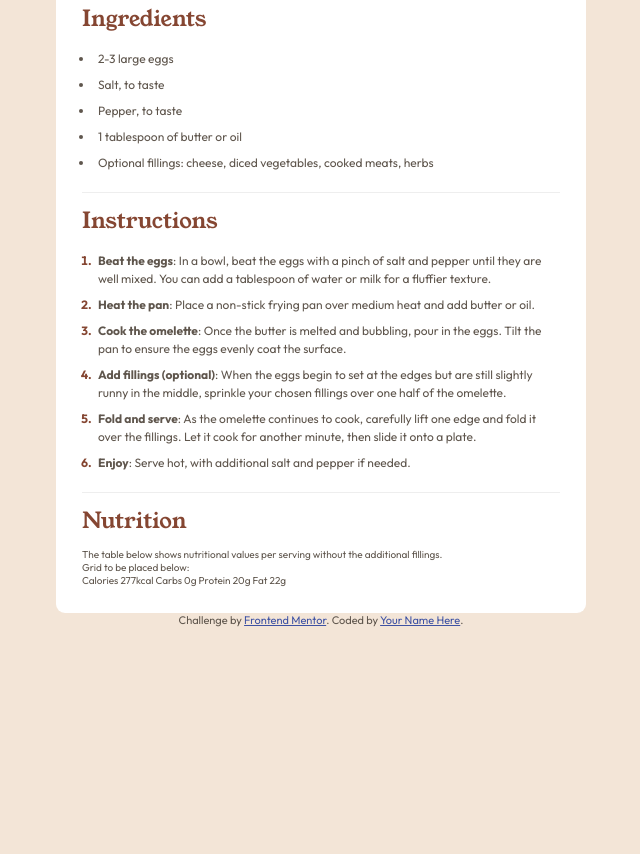
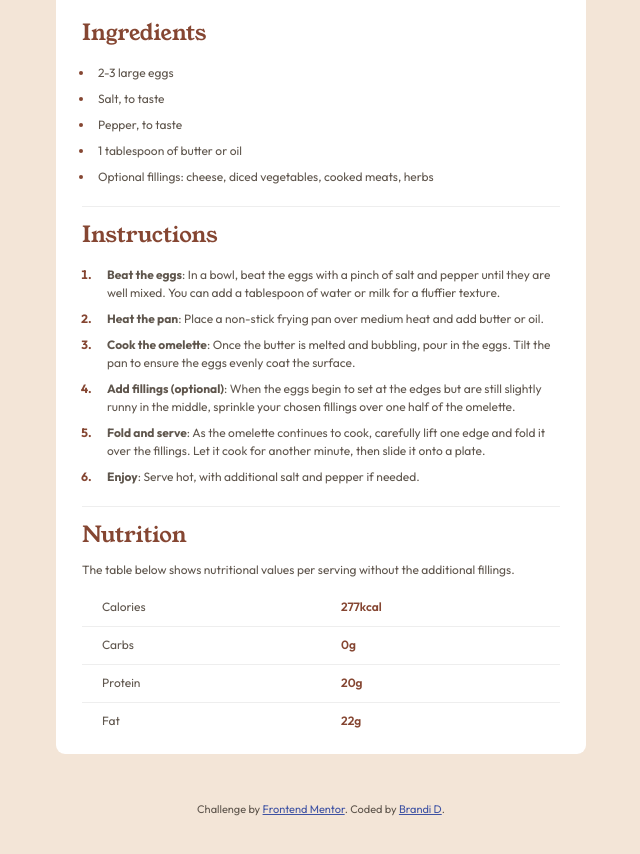
Before and after one commit to bsd-rgb/Recipe-Page, a plain HTML site: page index.html in a window 1280 px wide. Shown: the part 606-1460 px from the top of the page, without its empty margins (319-959 px from the left). Before the commit the page ends 1329 px from the top, so only its background shows below. Drawn offline with Linux system fonts and the light colour scheme.

Commit message:
Style and Structure Updates
[x] Updated html and style for nutrition section

```diff
--- a/index.html
+++ b/index.html
@@ -101,12 +101,29 @@
 
           <div class="nutrition">
             <h3 class="heading-tertiary font--young-serif">Nutrition</h3>
-            <span
+            <span class="nutrition-text"
               >The table below shows nutritional values per serving without the
               additional fillings.</span
             >
-            <p>Grid to be placed below:</p>
-            <p>Calories 277kcal Carbs 0g Protein 20g Fat 22g</p>
+
+            <div class="grid--2-col">
+              <div class="grid-item">
+                <span>Calories</span>
+                <span class="nutrition-unit">277kcal</span>
+              </div>
+              <div class="grid-item">
+                <span>Carbs</span>
+                <span class="nutrition-unit">0g</span>
+              </div>
+              <div class="grid-item">
+                <span>Protein</span>
+                <span class="nutrition-unit">20g</span>
+              </div>
+              <div class="grid-item">
+                <span>Fat</span>
+                <span class="nutrition-unit">22g</span>
+              </div>
+            </div>
           </div>
         </div>
 
@@ -114,7 +131,7 @@
           Challenge by
           <a href="https://www.frontendmentor.io?ref=challenge" target="_blank"
             >Frontend Mentor</a
-          >. Coded by <a href="#">Your Name Here</a>.
+          >. Coded by <a href="#">Brandi D</a>.
         </div>
       </section>
     </main>
--- a/style.css
+++ b/style.css
@@ -36,94 +36,8 @@ body {
 }
 
 /*
-**********************
-    RECIPE HEADER SECTION
 ***********************
-*/
-
-.section-recipe {
-  padding: 9.6rem;
-}
-
-.recipe-container {
-  max-width: 53rem;
-  background-color: #fff;
-  padding: 2.6rem;
-  margin: 0 auto;
-  border-radius: 9px;
-}
-
-.recipe-img {
-  width: 100%;
-  border-radius: 9px;
-  margin-bottom: 2.4rem;
-}
-
-.recipe-info {
-  display: flex;
-}
-
-.recipe-title {
-  font-size: 3rem;
-  font-weight: 500;
-  color: #312e2c;
-  line-height: 1;
-  margin-bottom: 2rem;
-}
-
-.recipe-description {
-  font-size: 1.2rem;
-  margin-bottom: 1rem;
-  line-height: 1.5;
-  font-weight: 400;
-}
-
-/*
-**********************
-    PREP SECTION
-***********************
-*/
-
-.prep {
-  display: flex;
-  flex-direction: column;
-  padding: 1.2rem 1.6rem;
-  gap: 1rem;
-  font-size: 1.2rem;
-  background-color: #fff7fb;
-  border-radius: 9px;
-  margin-bottom: 2.4rem;
-}
-
-.prep span {
-  color: #7a284e;
-  font-weight: 600;
-  font-size: 1.4rem;
-}
-
-.prep-list {
-  padding-left: 2rem;
-}
-
-/*
-**********************
-    INGREDIENTS SECTION
-***********************
-*/
-
-.ingredients .heading-tertiary {
-  border: none;
-  padding-top: 0;
-}
-
-.instruction-list li::marker {
-  color: #854632;
-  font-weight: bold;
-}
-
-/*
-**********************
-    GENERAL
+  GENERAL
 ***********************
 */
 .font--young-serif {
@@ -150,7 +64,147 @@ body {
   margin-bottom: 1.6rem;
 }
 
+li::marker {
+  color: #854632;
+  font-weight: bold;
+}
+
 .list li,
 .prep-list li {
   padding: 0.4rem;
 }
+
+/*
+***********************
+  RECIPE HEADER SECTION
+***********************
+*/
+
+.section-recipe {
+  padding: 9.6rem;
+}
+
+.recipe-container {
+  max-width: 53rem;
+  background-color: #fff;
+  padding: 2.6rem;
+  margin: 0 auto;
+  border-radius: 9px;
+  margin-bottom: 4.8rem;
+}
+
+.recipe-img {
+  width: 100%;
+  border-radius: 9px;
+  margin-bottom: 2.4rem;
+}
+
+.recipe-info {
+  display: flex;
+}
+
+.recipe-title {
+  font-size: 3rem;
+  font-weight: 500;
+  color: #312e2c;
+  line-height: 1;
+  margin-bottom: 2rem;
+}
+
+.recipe-description {
+  font-size: 1.2rem;
+  margin-bottom: 2.4rem;
+  line-height: 1.5;
+  font-weight: 400;
+}
+
+/*
+***********************
+  PREP SECTION
+***********************
+*/
+
+.prep {
+  display: flex;
+  flex-direction: column;
+  padding: 1.2rem 1.6rem;
+  gap: 1rem;
+  font-size: 1.2rem;
+  background-color: #fff7fb;
+  border-radius: 9px;
+  margin-bottom: 2.4rem;
+}
+
+.prep span {
+  color: #7a284e;
+  font-weight: 600;
+  font-size: 1.4rem;
+}
+
+.prep-list {
+  padding-left: 2rem;
+}
+
+/*
+***********************
+  INGREDIENTS SECTION
+***********************
+*/
+
+.ingredients .heading-tertiary {
+  border: none;
+  padding-top: 0;
+}
+
+.instruction-list {
+  list-style-position: outside;
+
+  li {
+    padding-left: 1.3rem;
+  }
+}
+
+/*
+***********************
+  NUTRITION SECTION
+***********************
+*/
+
+/* CLEAN UP THIS SECTION!! */
+
+.nutrition-text {
+  display: block;
+  font-size: 1.2rem;
+  margin-bottom: 1.2rem;
+}
+
+.grid--2-col {
+  display: grid;
+  gap: 1.2rem;
+}
+
+.grid-item {
+  display: grid;
+  grid-template-columns: 1fr 1fr;
+  border-top: 1px solid #eee;
+}
+
+.grid-item:first-child {
+  border: none;
+}
+
+.grid-item span {
+  padding-top: 10px;
+  padding-left: 20px;
+  font-size: 1.2rem;
+}
+
+.nutrition-unit {
+  color: #854632;
+  font-weight: 600;
+}
+
+.nutrition-grid {
+  display: flex;
+  flex-direction: column;
+}
```
